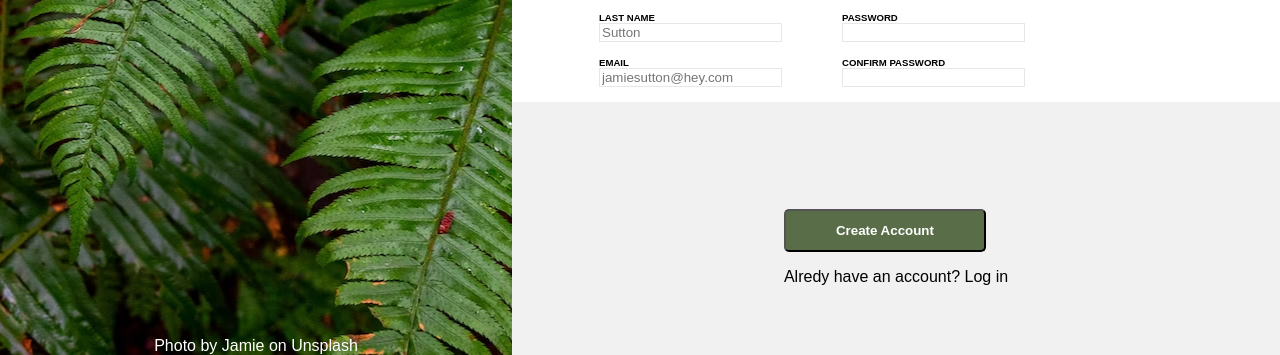
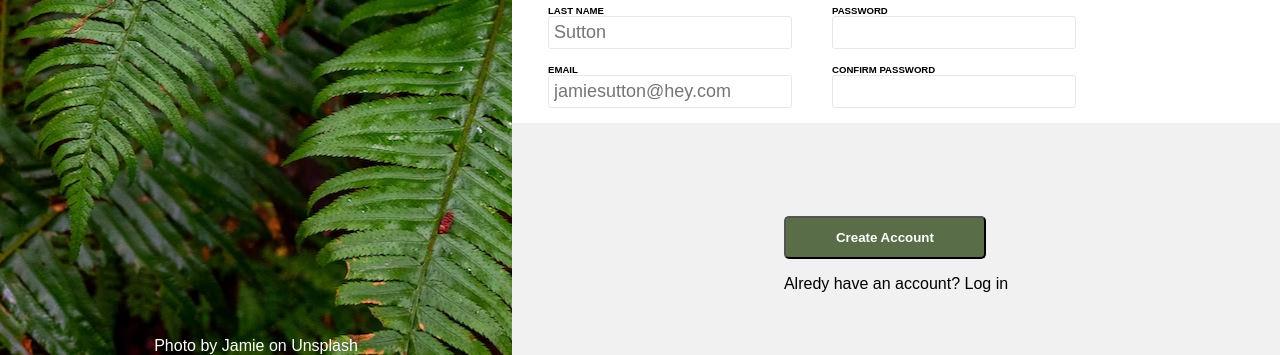
Before and after one commit to xyzabcok/odin-form, a plain HTML site: page index.html in a window 1280 px wide. Shown: the part 445-800 px from the top of the page. Drawn offline with Linux system fonts and the light colour scheme; a web font is replaced by a local one.

Commit message:
add display improvements to the form

```diff
--- a/style.css
+++ b/style.css
@@ -87,6 +87,7 @@ button.cta {
 .regform {
     display: flex;
     max-width: 600px;
+    flex-wrap: wrap;
     /* flex-wrap: wrap; */
     /* flex-direction: column; */
     justify-content: center;
@@ -97,13 +98,16 @@ button.cta {
 .form-left {
     display: flex;
     flex-direction: column;
-    margin-right: 10%;
+    justify-content: center;
+    margin-right: 10px;
 
 }
 
 .form-right {
     display: flex;
     flex-direction: column;
+    justify-content: center;
+    margin-left: 30px;
 }
 
 .form-header {
@@ -113,6 +117,9 @@ button.cta {
 input {
     border: 1px solid #E5E7EB;
     margin-bottom: 15px;
+    font-size: 18px;
+    border-radius: 3px;
+    padding: 5px;
 }
 
 label {
```
